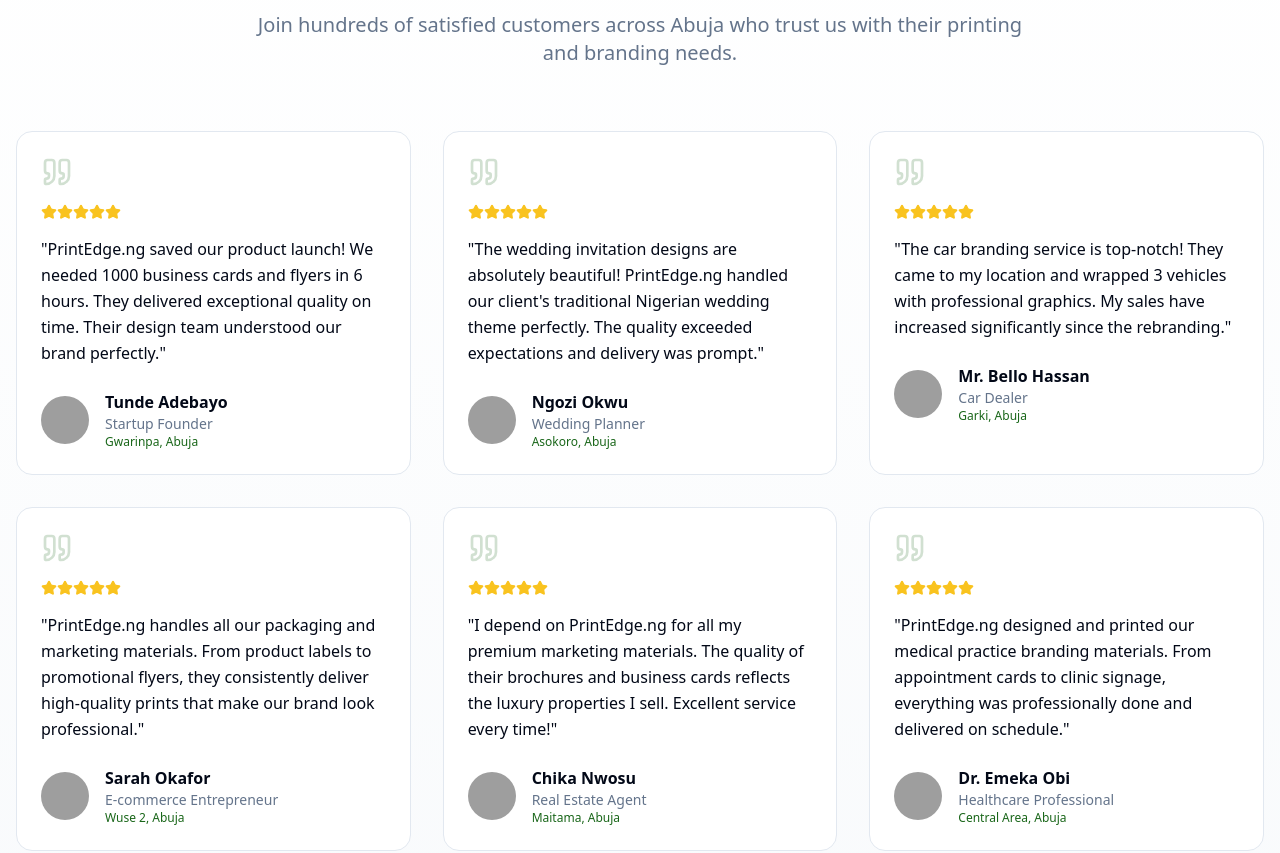
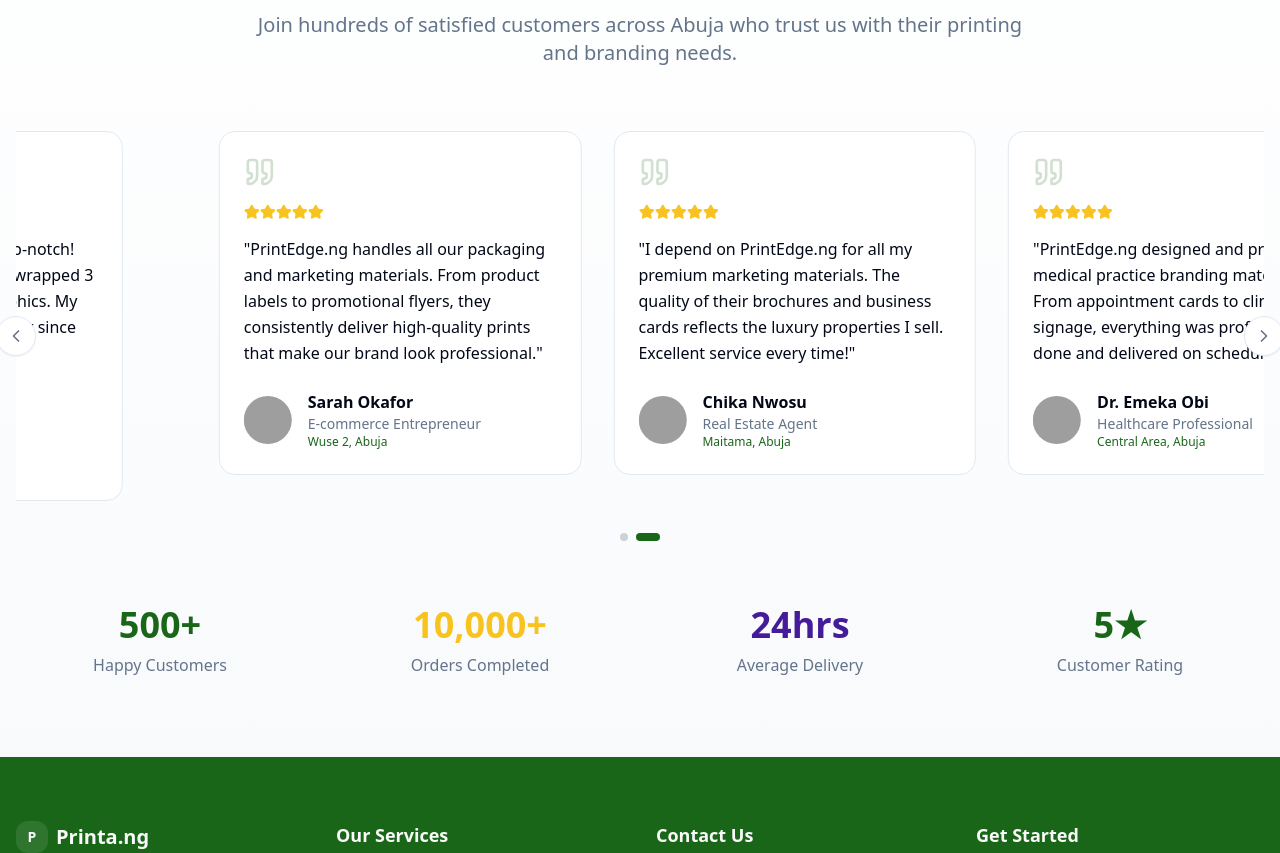
Before and after one commit to Vickartshub/printedge-ng-designs-now, a React (Vite) app: page / in a window 1280 px wide. Shown: the part 2180-3033 px from the top of the page. Built offline with nearby package versions, Linux system fonts and the light colour scheme; no server answers; the database is empty; grey boxes are pictures that could not be loaded.

Commit message:
Update testimonials display
Configure testimonials to show 3 per section with minimalist sliding transitions for the rest.

```diff
--- a/src/components/Testimonials.tsx
+++ b/src/components/Testimonials.tsx
@@ -1,4 +1,5 @@
-import { Star, Quote } from "lucide-react";
+import { Star, Quote, ChevronLeft, ChevronRight } from "lucide-react";
+import { useState, useEffect } from "react";
 
 const testimonials = [
   {
@@ -58,6 +59,30 @@ const testimonials = [
 ];
 
 const Testimonials = () => {
+  const [currentIndex, setCurrentIndex] = useState(0);
+  const testimonialsPerPage = 3;
+  const totalPages = Math.ceil(testimonials.length / testimonialsPerPage);
+
+  const nextSlide = () => {
+    setCurrentIndex((prev) => (prev + 1) % totalPages);
+  };
+
+  const prevSlide = () => {
+    setCurrentIndex((prev) => (prev - 1 + totalPages) % totalPages);
+  };
+
+  // Auto slide every 6 seconds
+  useEffect(() => {
+    const interval = setInterval(nextSlide, 6000);
+    return () => clearInterval(interval);
+  }, []);
+
+  const getCurrentTestimonials = () => {
+    const start = currentIndex * testimonialsPerPage;
+    const end = start + testimonialsPerPage;
+    return testimonials.slice(start, end);
+  };
+
   return (
     <section className="py-20 bg-gradient-subtle">
       <div className="container mx-auto px-4">
@@ -71,13 +96,42 @@ const Testimonials = () => {
           </p>
         </div>
 
-        {/* Testimonials Grid */}
-        <div className="grid md:grid-cols-2 lg:grid-cols-3 gap-8">
-          {testimonials.map((testimonial, index) => (
+        {/* Testimonials Carousel */}
+        <div className="relative">
+          {/* Navigation Buttons */}
+          <div className="absolute left-0 top-1/2 -translate-y-1/2 z-10">
+            <button
+              onClick={prevSlide}
+              className="w-10 h-10 rounded-full bg-card border shadow-sm hover:shadow-md transition-all duration-300 flex items-center justify-center text-muted-foreground hover:text-primary -translate-x-5"
+            >
+              <ChevronLeft className="w-5 h-5" />
+            </button>
+          </div>
+
+          <div className="absolute right-0 top-1/2 -translate-y-1/2 z-10">
+            <button
+              onClick={nextSlide}
+              className="w-10 h-10 rounded-full bg-card border shadow-sm hover:shadow-md transition-all duration-300 flex items-center justify-center text-muted-foreground hover:text-primary translate-x-5"
+            >
+              <ChevronRight className="w-5 h-5" />
+            </button>
+          </div>
+
+          {/* Testimonials Container */}
+          <div className="overflow-hidden">
+            <div
+              className="flex transition-transform duration-500 ease-in-out"
+              style={{ transform: `translateX(-${currentIndex * 100}%)` }}
+            >
+              {Array.from({ length: totalPages }).map((_, pageIndex) => (
+                <div key={pageIndex} className="w-full flex-shrink-0">
+                  <div className="grid md:grid-cols-2 lg:grid-cols-3 gap-8 px-12">
+                    {testimonials
+                      .slice(pageIndex * testimonialsPerPage, (pageIndex + 1) * testimonialsPerPage)
+                      .map((testimonial, index) => (
                         <div
                           key={testimonial.id}
-              className="bg-card border rounded-2xl p-6 hover:shadow-elegant transition-all duration-300 animate-slide-up"
-              style={{ animationDelay: `${index * 100}ms` }}
+                          className="bg-card border rounded-2xl p-6 hover:shadow-elegant transition-all duration-300"
                         >
                           {/* Quote Icon */}
                           <div className="mb-4">
@@ -121,6 +175,26 @@ const Testimonials = () => {
                         </div>
                       ))}
                   </div>
+                </div>
+              ))}
+            </div>
+          </div>
+
+          {/* Dots Indicator */}
+          <div className="flex justify-center mt-8 space-x-2">
+            {Array.from({ length: totalPages }).map((_, index) => (
+              <button
+                key={index}
+                onClick={() => setCurrentIndex(index)}
+                className={`w-2 h-2 rounded-full transition-all duration-300 ${
+                  currentIndex === index
+                    ? 'bg-primary w-6'
+                    : 'bg-muted-foreground/30 hover:bg-muted-foreground/50'
+                }`}
+              />
+            ))}
+          </div>
+        </div>
 
         {/* Stats */}
         <div className="grid grid-cols-2 md:grid-cols-4 gap-8 mt-16">
```
Lines whose indentation alone changed are shown as unchanged.
